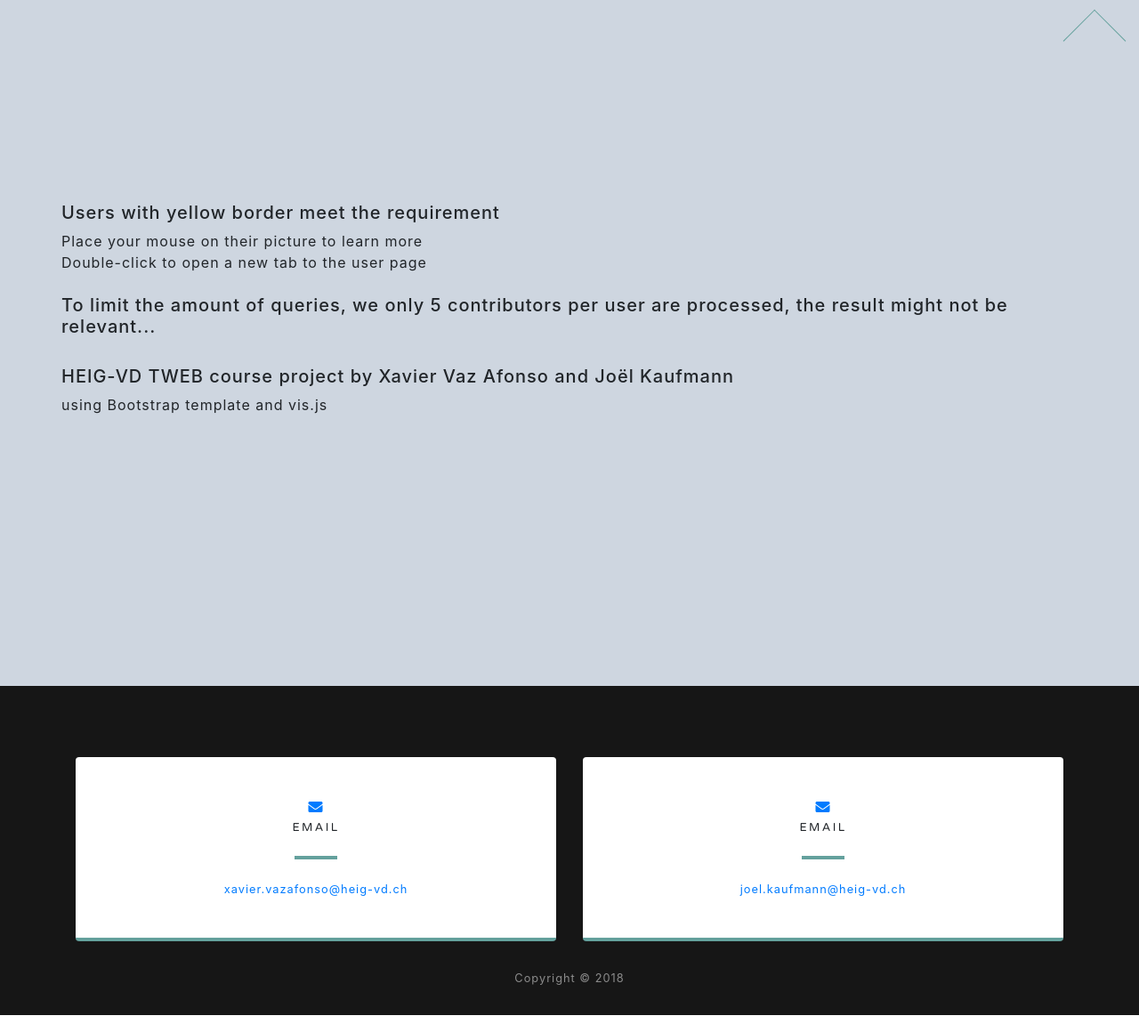
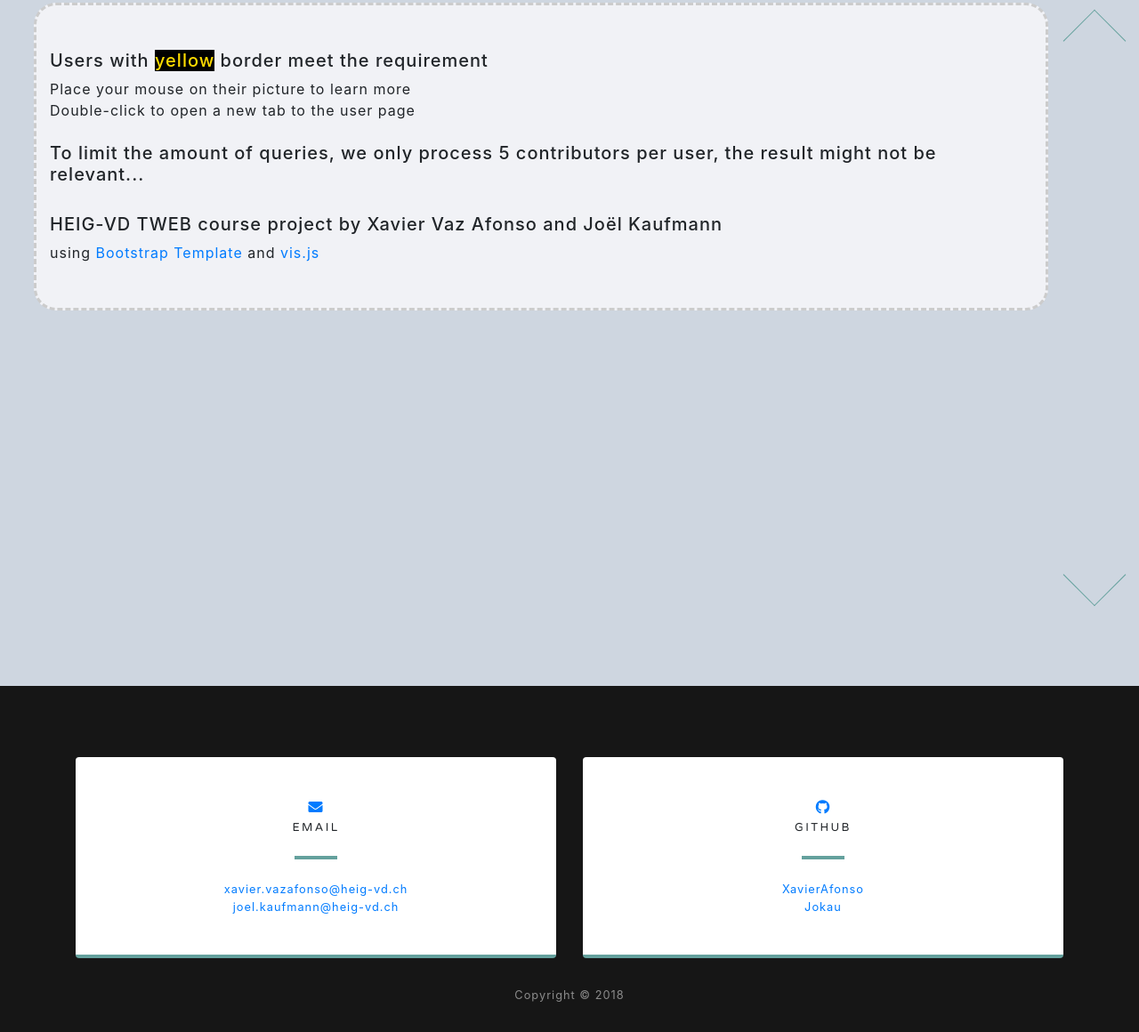
Before and after one commit to XavierAfonso/TWEB_Project01, a website with bundled scripts: page index.html in a window 1280 px wide. Shown: the part 1629-2789 px from the top of the page at 89% size. Built offline with nearby package versions, Linux system fonts and the light colour scheme.

Commit message:
update css

```diff
--- a/css/grayscale.css
+++ b/css/grayscale.css
@@ -246,7 +246,7 @@ footer {
   padding: 2rem 0;
 }
 
-#link1{
+#graph{
   background-color: #dfe4ea;
   position: relative;
   width: 100%;
@@ -272,7 +272,7 @@ footer {
   top: 0;
   width: 100%;
   height: 100%;
-  background-color: #ecf0f1;
+  background-color: #f1f2f6;
   border: 3px dashed #ccc;
 }
 
@@ -282,17 +282,17 @@ footer {
   bottom: 100px;
 }
 
-#link2{
+#information{
   position: relative;
   width: 100%;
   height: 100vh;
   min-height: 35rem;
-  padding: 15rem 0;
   background-color: #ced6e0;
-  padding-right: 2rem;
+  padding-right: 6rem;
+  padding-left: 2rem;
 }
 
-#link2 p{
+#information p{
   text-align:justify;
   margin: auto;
 }
@@ -348,6 +348,12 @@ footer {
   transform: rotate(225deg);
 }
 
+.arrowDown2{
+  right: 25px;
+  bottom: 100px;
+  transform: rotate(45deg);
+}
+
 .arrow:hover {
   border-bottom-width: 4px;
   border-right-width: 4px;
@@ -366,5 +372,16 @@ footer {
   /*border: 3px dashed #ccc;  */
 }
 
+.hidden { display: none; }
 
-.hidden { display: none; }
+#cardInfo{
+
+background-color: #f1f2f6;
+border: 3px dashed #ccc;
+border-radius: 25px;
+min-height: 300px;
+height: auto;
+padding-top: 50px;
+padding-bottom: 50px;
+margin-bottom: 100px;
+}
--- a/index.html
+++ b/index.html
@@ -43,11 +43,14 @@
         <div class="collapse navbar-collapse" id="navbarResponsive">
           <ul class="navbar-nav ml-auto">
             <li class="nav-item">
-              <a class="nav-link js-scroll-trigger" href="#link1">Graph</a>
+              <a class="nav-link js-scroll-trigger" href="#graph">Graph</a>
             </li>
             <li class="nav-item">
-              <a class="nav-link js-scroll-trigger" href="#link2">Information</a>
+              <a class="nav-link js-scroll-trigger" href="#information">Information</a>
             </li>
+            <li class="nav-item">
+                <a class="nav-link js-scroll-trigger" href="#section">Contact us</a>
+              </li>
           </ul>
         </div>
       </div>
@@ -66,13 +69,13 @@
           <h1 class="mx-auto my-0 text-uppercase">Who can help ?</h1>
           <h2 class="mx-auto mt-2 mb-5">A free tool to find out which contributors can help you.</h2>
           <h2 class="mx-auto mt-2 mb-5">Enter your Github username and a search key and see if someone which you worked with or one of them contributors might help you.</h2>
-          <a href="#link1" class= "btn btn-primary js-scroll-trigger">Get Started</a>
+          <a href="#graph" class= "btn btn-primary js-scroll-trigger">Get Started</a>
         </div>
       </div>
     </header>
 
     <!--class="container"-->
-    <section id="link1" >
+    <section id="graph" >
      <div
 
       data-sal-duration="1200"
@@ -101,7 +104,6 @@
       </div>
       <div class="col-lg-2">
           <button id="searchButton" type="submit" class="mybtn btn-primary">Search</button>
-          <!---<button type="submit" class="btn btn-primary">Find</button>-->
       </div>
     </form>
     </div>
@@ -112,36 +114,35 @@
         </div>
 
         <a class="nav-link js-scroll-trigger" href="#masthead"><div class="arrow arrowUp"></div></a>
-        <a class="nav-link js-scroll-trigger" href="#link2"><div class="arrow arrowDown"></div></a>
-
+        <a class="nav-link js-scroll-trigger" href="#information"><div class="arrow arrowDown"></div></a>
      </div>
-
 
     </section>
 
-    <section id="link2">
+    <section id="information">
 
-        <a class="nav-link js-scroll-trigger" href="#link1"><div class="arrow arrowUp2"></div></a>
+        <a class="nav-link js-scroll-trigger" href="#graph"><div class="arrow arrowUp2"></div></a>
+        <a class="nav-link js-scroll-trigger" href="#section"><div class="arrow arrowDown2"></div></a>
 
-      <div class="container">
+      <div id ="cardInfo" class="container">
         <p>
-          <h5>Users with yellow border meet the requirement</h5>
+          <h5>Users with <span style="color:#FFDC00;background-color: black">yellow</span> border meet the requirement</h5>
           Place your mouse on their picture to learn more<br>
           Double-click to open a new tab to the user page<br><br>
         </p>
         <p>
-          <h5>To limit the amount of queries, we only 5 contributors per user are processed, the result might not be relevant...</h5>
+          <h5>To limit the amount of queries, we only process 5 contributors per user, the result might not be relevant...</h5>
           <br>
         </p>
         <p>
             <h5>HEIG-VD TWEB course project by Xavier Vaz Afonso and Joël Kaufmann</h5>
-            using Bootstrap template and vis.js
+            using <a href ="https://startbootstrap.com/template-overviews/grayscale/">Bootstrap Template</a> and <a href="http://visjs.org">vis.js</a>
           </p>
       </div>
     </section>
 
     <!-- Contact Section -->
-    <section class="contact-section bg-black">
+    <section id ="section" class="contact-section bg-black">
         <div class="container"
 
         data-sal-duration="1200"
@@ -158,7 +159,8 @@
                   <h4 class="text-uppercase m-0">Email</h4>
                   <hr class="my-4">
                   <div class="small text-black-50">
-                    <a href="#">xavier.vazafonso@heig-vd.ch</a>
+                    <a href="mailto:xavier.vazafonso@heig-vd.ch">xavier.vazafonso@heig-vd.ch</a><br/>
+                    <a href="mailto:joel.kaufmann@heig-vd.ch">joel.kaufmann@heig-vd.ch</a>
                   </div>
                 </div>
               </div>
@@ -167,30 +169,17 @@
             <div class="col-md-6 mb-3 mb-md-0">
                 <div class="card py-4 h-100">
                   <div class="card-body text-center">
-                    <i class="fas fa-envelope text-primary mb-2"></i>
-                    <h4 class="text-uppercase m-0">Email</h4>
+                    <i class="fab fa-github text-primary mb-2"></i>
+                    <h4 class="text-uppercase m-0">Github</h4>
                     <hr class="my-4">
                     <div class="small text-black-50">
-                      <a href="#">joel.kaufmann@heig-vd.ch</a>
+                      <a href="https://github.com/XavierAfonso/">XavierAfonso</a><br/>
+                      <a href="https://github.com/Jokau">Jokau</a>
+
                 </div>
               </div>
             </div>
           </div>
-
-          <!--
-          <div class="social d-flex justify-content-center">
-            <a href="#" class="mx-2">
-              <i class="fab fa-twitter"></i>
-            </a>
-            <a href="#" class="mx-2">
-              <i class="fab fa-facebook-f"></i>
-            </a>
-            <a href="#" class="mx-2">
-              <i class="fab fa-github"></i>
-            </a>
-          </div>
-          -->
-
         </div>
       </section>
 
--- a/js/myjs.js
+++ b/js/myjs.js
@@ -195,7 +195,7 @@ function showErrorMessage(message) {
     case '404':
       // eslint-disable-next-line
       const user = $('#username').val();
-      errorMessage = `Github user not found : ${user}`;
+      errorMessage = `Github user or data not found : ${user}`;
       break;
     case '500':
       errorMessage = 'Server error...';
```
